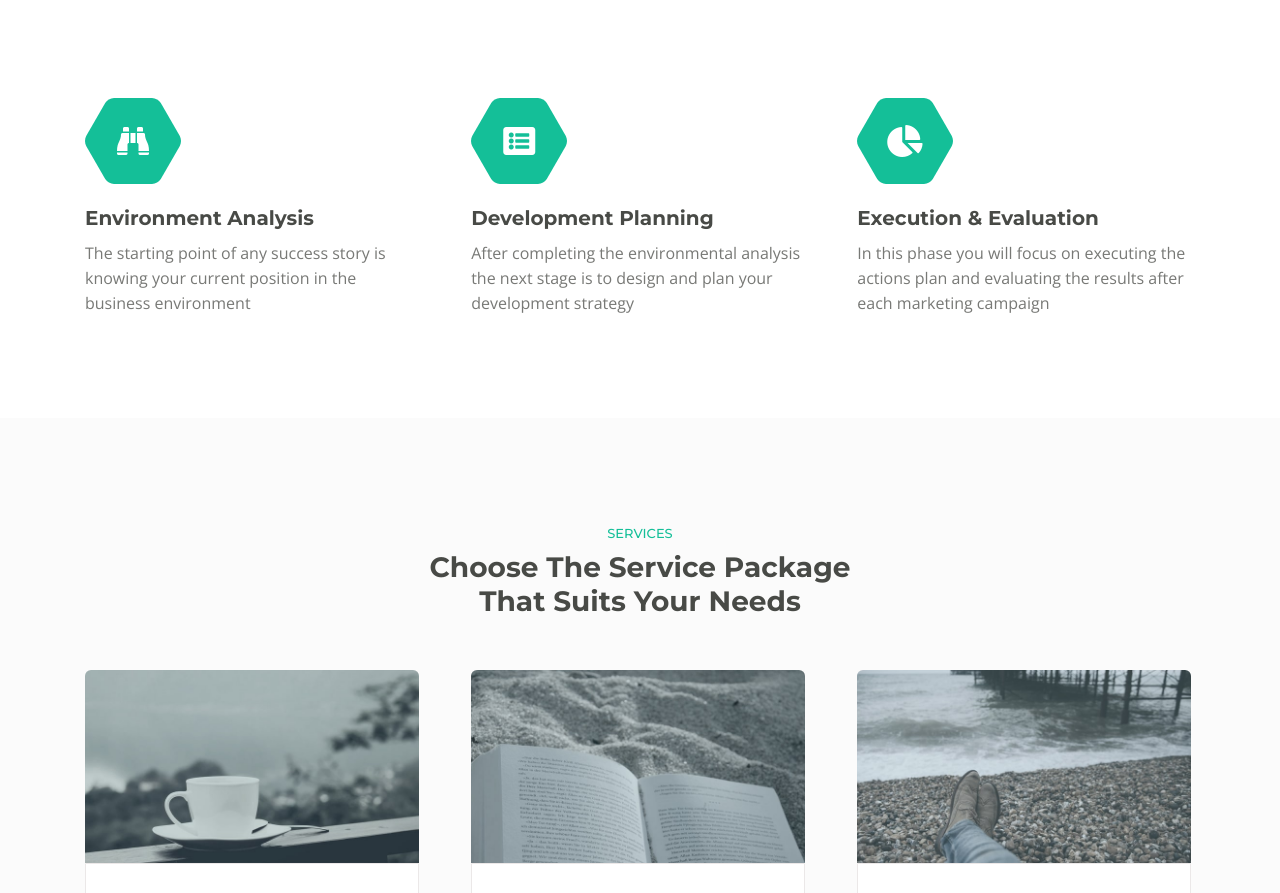
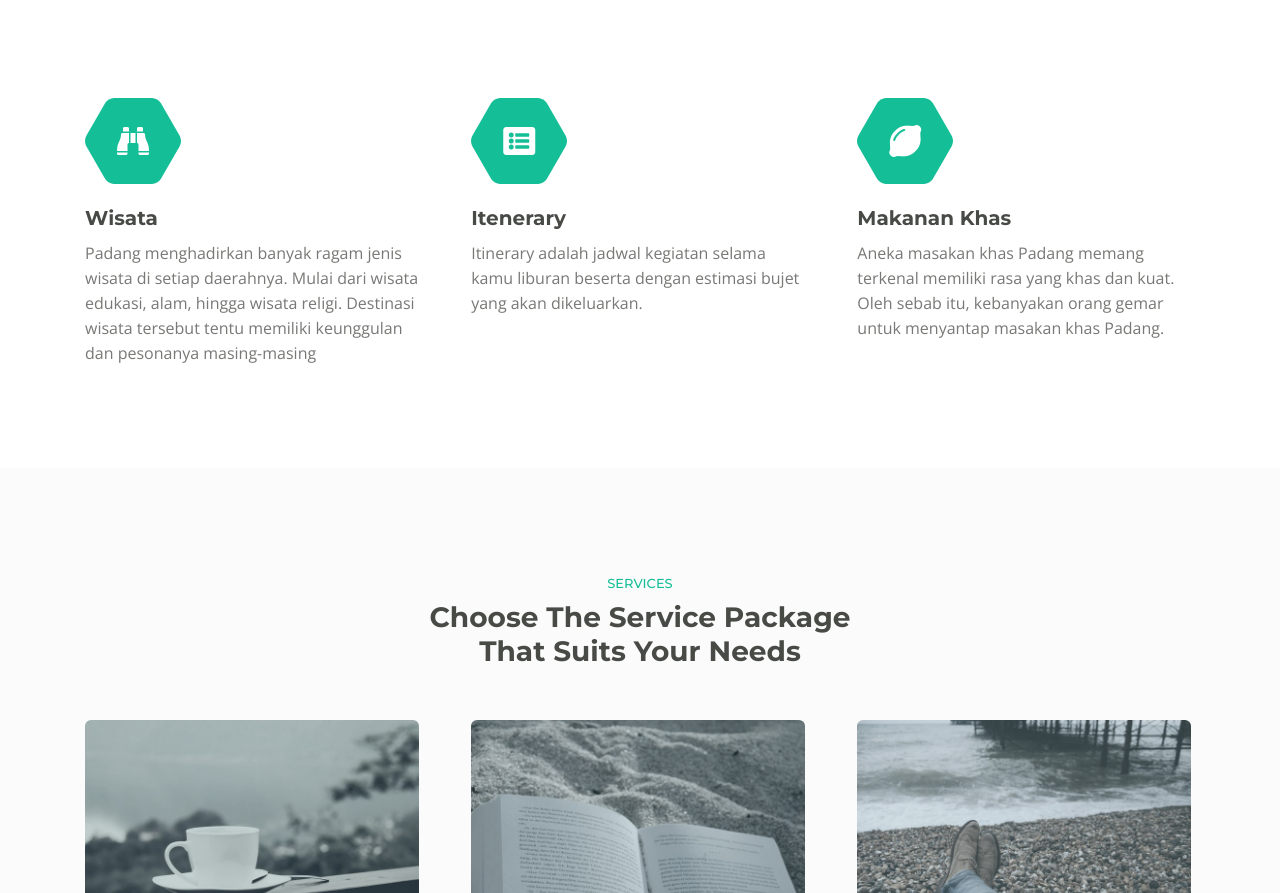
Before and after one commit to arayhan/tugas-landing-page, a plain HTML site: page index.html in a window 1280 px wide. Shown: the part 1454-2347 px from the top of the page. Drawn offline with nearby package versions, Linux system fonts and the light colour scheme.

Commit message:
update intro branding item

```diff
--- a/index.html
+++ b/index.html
@@ -163,8 +163,8 @@
                             <i class="fas fa-binoculars fa-stack-1x"></i>
                         </span>
                         <div class="card-body">
-                            <h4 class="card-title">Environment Analysis</h4>
-                            <p>The starting point of any success story is knowing your current position in the business environment</p>
+                            <h4 class="card-title">Wisata</h4>
+                            <p>Padang menghadirkan banyak ragam jenis wisata di setiap daerahnya. Mulai dari wisata edukasi, alam, hingga wisata religi. Destinasi wisata tersebut tentu memiliki keunggulan dan pesonanya masing-masing</p>
                         </div>
                     </div>
                     <!-- end of card -->
@@ -176,8 +176,8 @@
                             <i class="fas fa-list-alt fa-stack-1x"></i>
                         </span>
                         <div class="card-body">
-                            <h4 class="card-title">Development Planning</h4>
-                            <p>After completing the environmental analysis the next stage is to design and  plan your development strategy</p>
+                            <h4 class="card-title">Itenerary</h4>
+                            <p>Itinerary adalah jadwal kegiatan selama kamu liburan beserta dengan estimasi bujet yang akan dikeluarkan.</p>
                         </div>
                     </div>
                     <!-- end of card -->
@@ -186,11 +186,11 @@
                     <div class="card">
                         <span class="fa-stack">
                             <span class="hexagon"></span>
-                            <i class="fas fa-chart-pie fa-stack-1x"></i>
+                            <i class="fas fa-lemon fa-stack-1x"></i>
                         </span>
                         <div class="card-body">
-                            <h4 class="card-title">Execution & Evaluation</h4>
-                            <p>In this phase you will focus on executing the actions plan and evaluating the results after each marketing campaign</p>
+                            <h4 class="card-title">Makanan Khas</h4>
+                            <p>Aneka masakan khas Padang memang terkenal memiliki rasa yang khas dan kuat. Oleh sebab itu, kebanyakan orang gemar untuk menyantap masakan khas Padang.</p>
                         </div>
                     </div>
                     <!-- end of card -->
```
